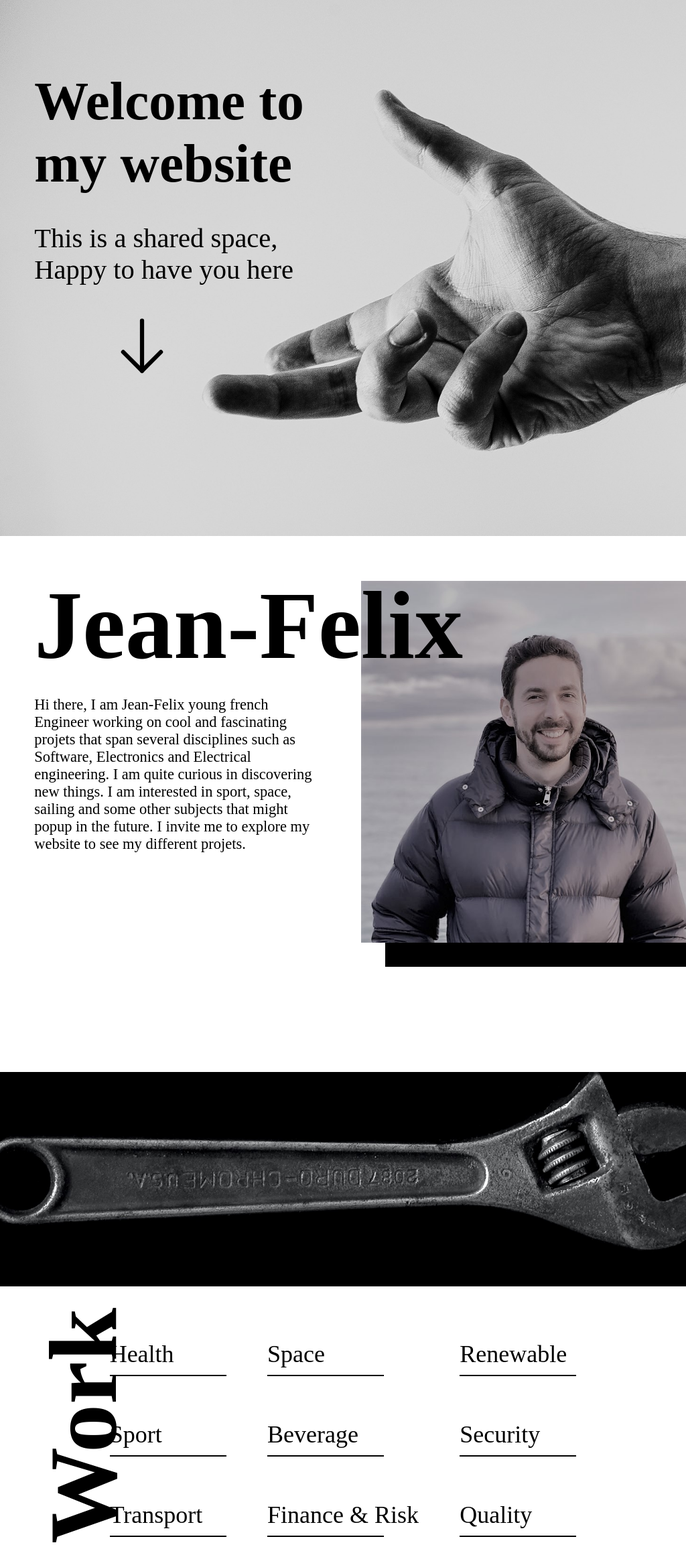
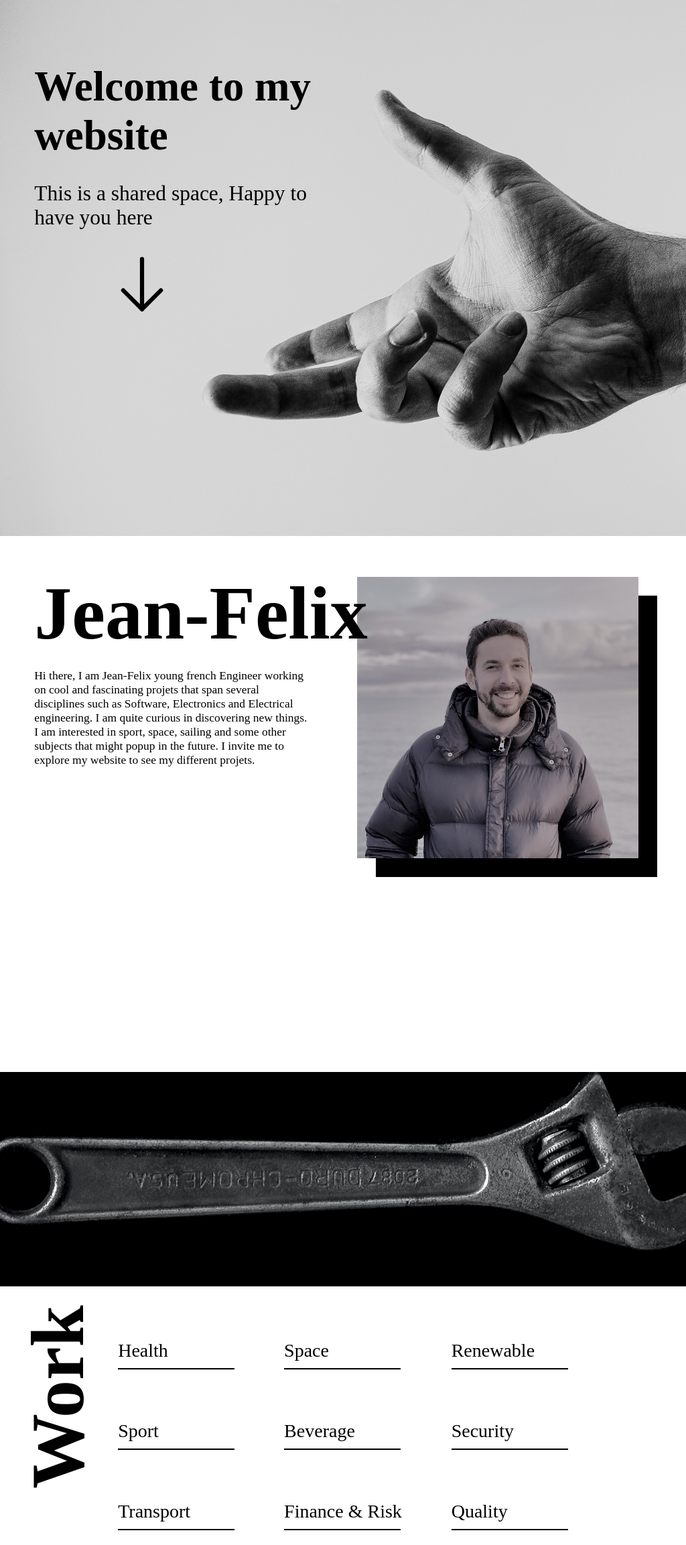
Before and after one commit to jmajurel/myWebsite, a PHP site: page / in a window 1024 px wide; the page is wider, and only the part inside the window is pictured. Shown: the top 2306 px of that part at 67% size. Run offline with PHP 8.4, Linux system fonts and the light colour scheme; some web fonts are replaced.

Commit message:
updated responsive

```diff
--- a/index.html
+++ b/index.html
@@ -5,7 +5,7 @@
         <title>Jean-Felix Website</title>
         <meta name="description" content="Jean-Felix personal website">
         <meta name="author" content="Jean-Felix Majurel">
-        <meta name="viewport" content="width=device-width, initial-scale=1.0">
+        <meta name="viewport" content="width=device-width, initial-scale=1.0, shrink-to-fit=no">
         <link rel="icon" type="image/png" href="./assets/icons/icons8-person-64.png">
         <link rel="stylesheet" href="styles/typographie.css">
         <link rel="stylesheet" href="styles/main.css">
--- a/styles/main.css
+++ b/styles/main.css
@@ -3,6 +3,7 @@
     height: 100vh;
     padding: 5%;
     max-height: 100vh;
+    max-height: -webkit-fill-available;
     max-width: 100vw;
     min-width: 98vw;
 }
--- a/styles/typographie.css
+++ b/styles/typographie.css
@@ -20,8 +20,14 @@ p {
 }
 
 
+@media  (max-width: 320px) {
+    html {
+        font-size: 4px;
+    }
+}
+
 /* Extra small devices (portrait phones, less than 576px) */
-@media (max-width: 575.98px) {
+@media (min-width: 321px) and (max-width: 575.98px) {
     html {
         font-size: 5px;
     }
@@ -44,7 +50,7 @@ p {
 /* Large devices (desktops, 992px and up) */
 @media (min-width: 992px) and (max-width: 1199.98px) {
     html {
-        font-size: 9px;
+        font-size: 7px;
     }
 }
 
```
